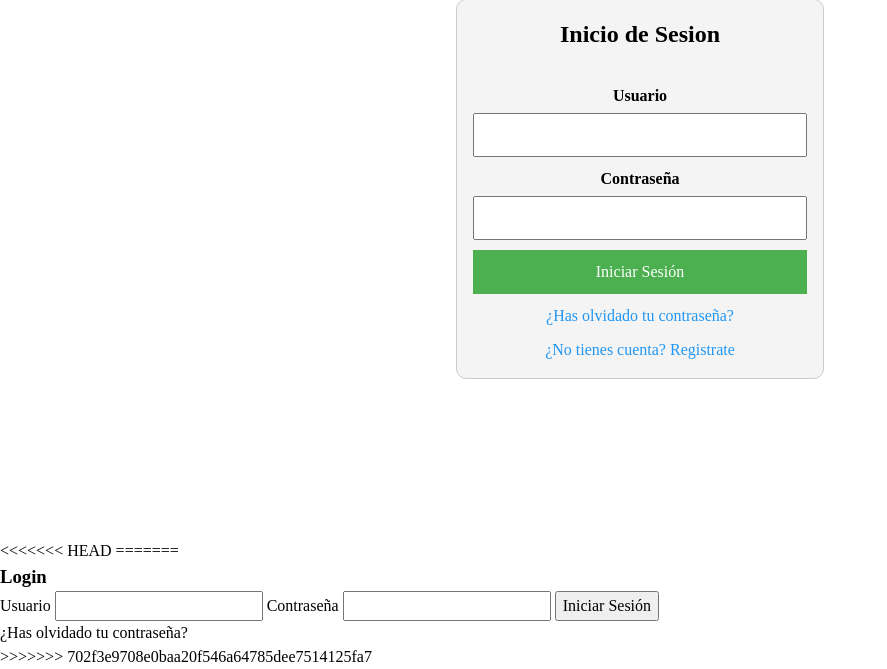
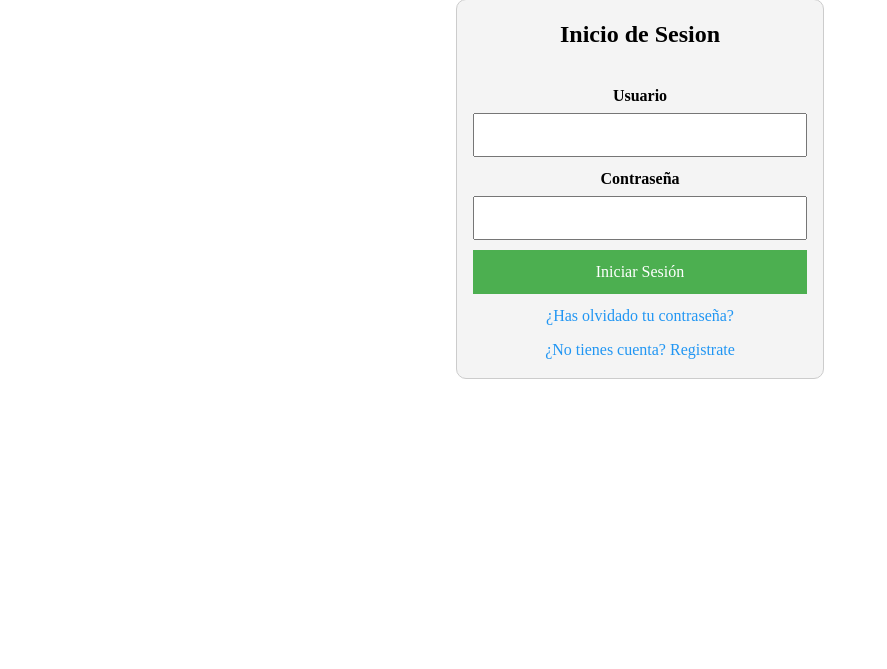
Before and after one commit to PixelSimple-geo/reto_2, a PHP site: page /login in a window 1280 px wide. Shown: the part 241-910 px from the top of the page, without its empty margins (0-887 px from the left). After the commit the page ends 620 px from the top, so only its background shows below. Run offline with PHP 8.4, Linux system fonts and the light colour scheme.

Commit message:
login solucionado merge

```diff
--- a/web/views/login.view.php
+++ b/web/views/login.view.php
@@ -34,41 +34,5 @@
         <a href="register.view.php">¿No tienes cuenta? Registrate</a>
 
     </div>
-<<<<<<< HEAD
-
-=======
-    <?php if(isset($errorMessage)) echo "<p>$errorMessage</p>" ?>
-    <form action="/login" method="post">
-        <h3 id="form-title">Login</h3>
-
-        <label for="usuario">Usuario</label>
-        <input type="text" id="usuario" name="username">
-
-        <label for="password">Contraseña</label>
-        <input type="password" id="password" name="password">
-
-        <button id="submitButton">Iniciar Sesión</button>
-        <div class="social">
-          <div class="enlace">¿Has olvidado tu contraseña?</div>
-        </div>
-    </form>
-
-    <script>
-        const formTitle = document.getElementById('form-title');
-        const submitButton = document.getElementById('submitButton');
-
-        function toggleForm() {
-            if (formTitle.textContent === 'Login') {
-                formTitle.textContent = 'Registro';
-                submitButton.textContent = 'Registrarse';
-            } else {
-                formTitle.textContent = 'Login';
-                submitButton.textContent = 'Iniciar Sesión';
-            }
-        }
-
-        formTitle.addEventListener('click', toggleForm);
-    </script>
->>>>>>> 702f3e9708e0baa20f546a64785dee7514125fa7
 </body>
 </html>
```
